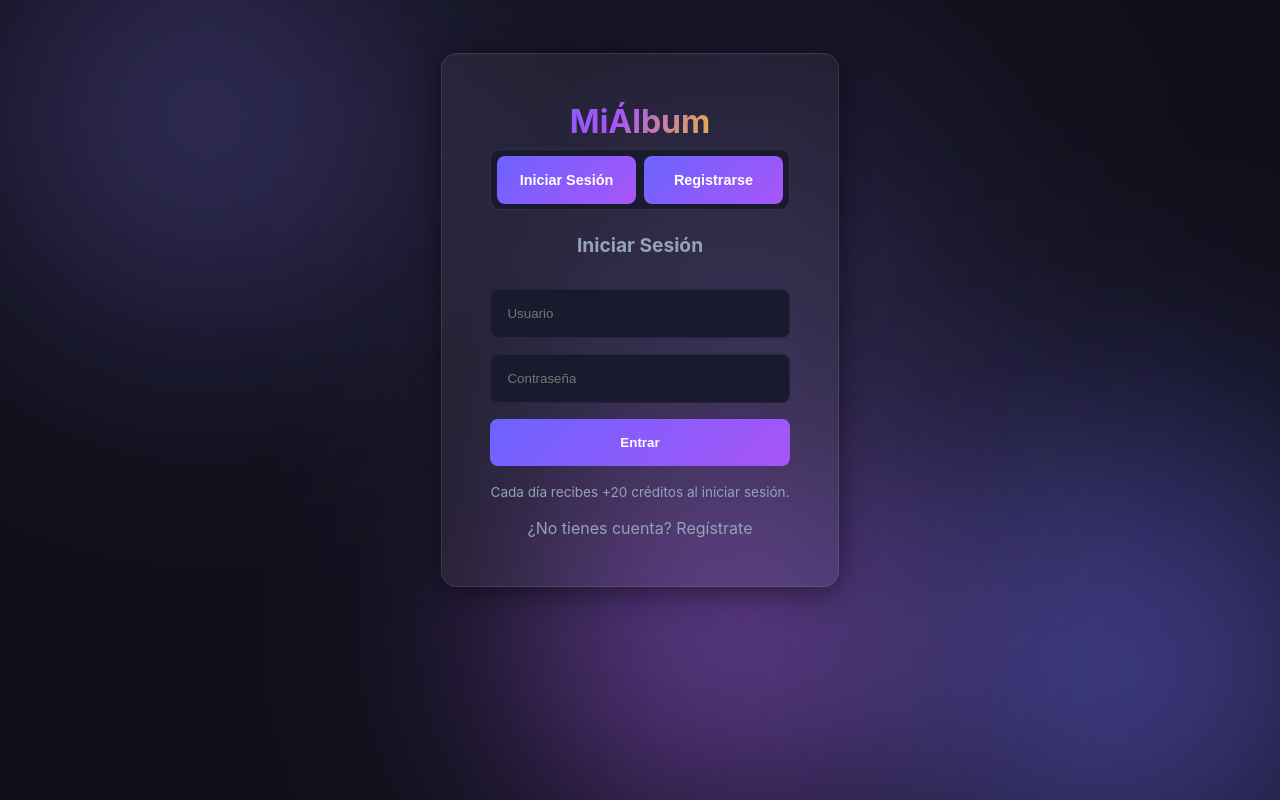
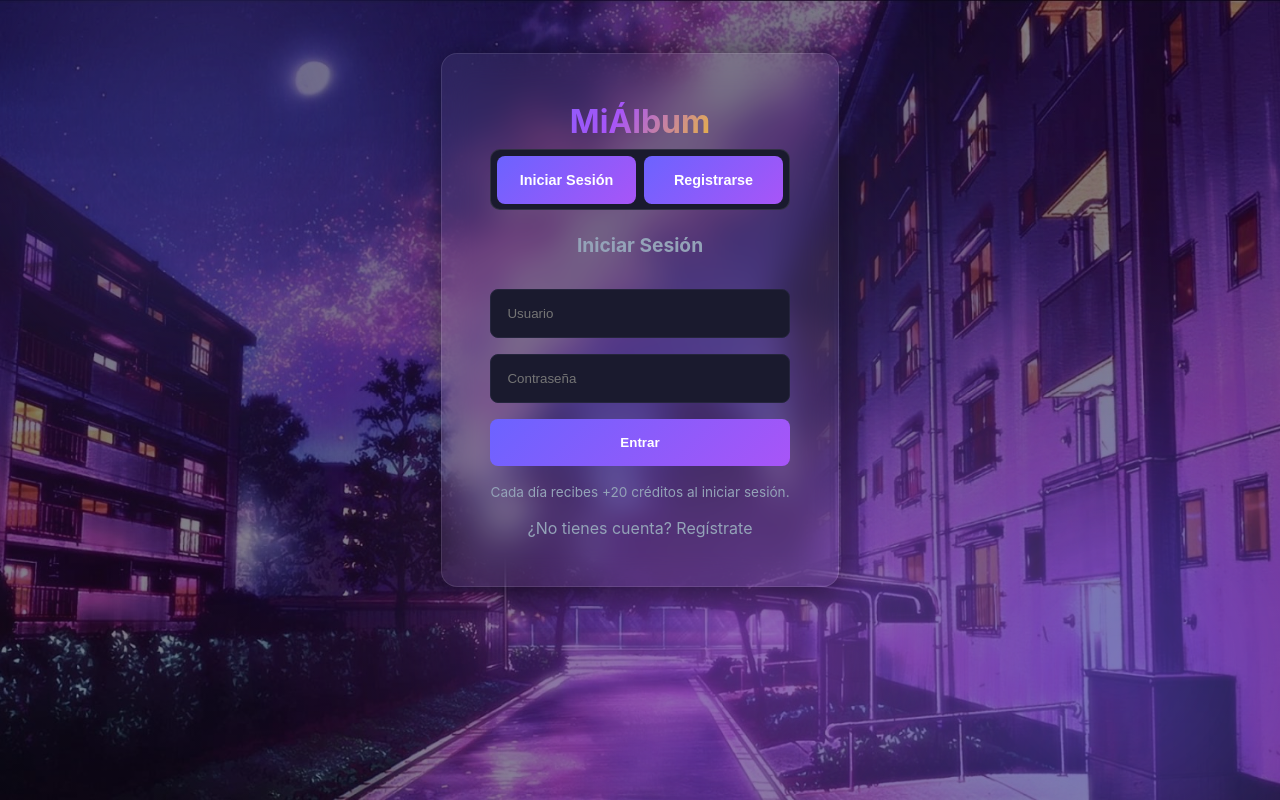
Before and after one commit to martinezyeison293-coder/albumDigital-, a React (Vite) app: page /login in a window 1280 px wide. Built offline with nearby package versions, Linux system fonts and the light colour scheme.

Commit message:
feat: add login background wallpaper image

```diff
--- a/src/components/fx/fx.css
+++ b/src/components/fx/fx.css
@@ -68,7 +68,6 @@
   inset: 0;
   z-index: -1;
   overflow: hidden;
-  background: #0f0f1a;
 }
 .fx-aurora .fx-aurora-blob {
   position: absolute;
--- a/src/index.css
+++ b/src/index.css
@@ -42,7 +42,14 @@
 .btn-logout:hover { background: var(--primary); color: #fff; }
 
 /* Login / Glass Panels */
-.login-container { display: flex; justify-content: center; align-items: center; min-height: 80vh; }
+.login-bg {
+  position: fixed;
+  inset: 0;
+  background-size: cover;
+  background-position: center;
+  z-index: -2;
+}
+.login-container { display: flex; justify-content: center; align-items: center; min-height: 80vh; position: relative; z-index: 1; }
 .glass-panel {
   background: var(--glass);
   backdrop-filter: blur(16px);
--- a/src/pages/LoginPage.jsx
+++ b/src/pages/LoginPage.jsx
@@ -5,6 +5,7 @@
 import Aurora from '../components/fx/Aurora';
 import GradientText from '../components/fx/GradientText';
 import ClickSpark from '../components/fx/ClickSpark';
+import fondoLogin from '../assets/fondo-login.jpeg';
 
 const API_URL = import.meta.env.VITE_API_URL || 'http://localhost:5000/api';
 
@@ -35,6 +36,10 @@
 
   return (
     <>
+      <div
+        className="login-bg"
+        style={{ backgroundImage: `linear-gradient(rgba(10,10,22,0.5), rgba(10,10,22,0.5)), url(${fondoLogin})` }}
+      />
       <Aurora />
       <div className="login-container">
         <ClickSpark className="login-spark">
```
Also changed, not shown: src/assets/fondo-login.jpeg (added).
